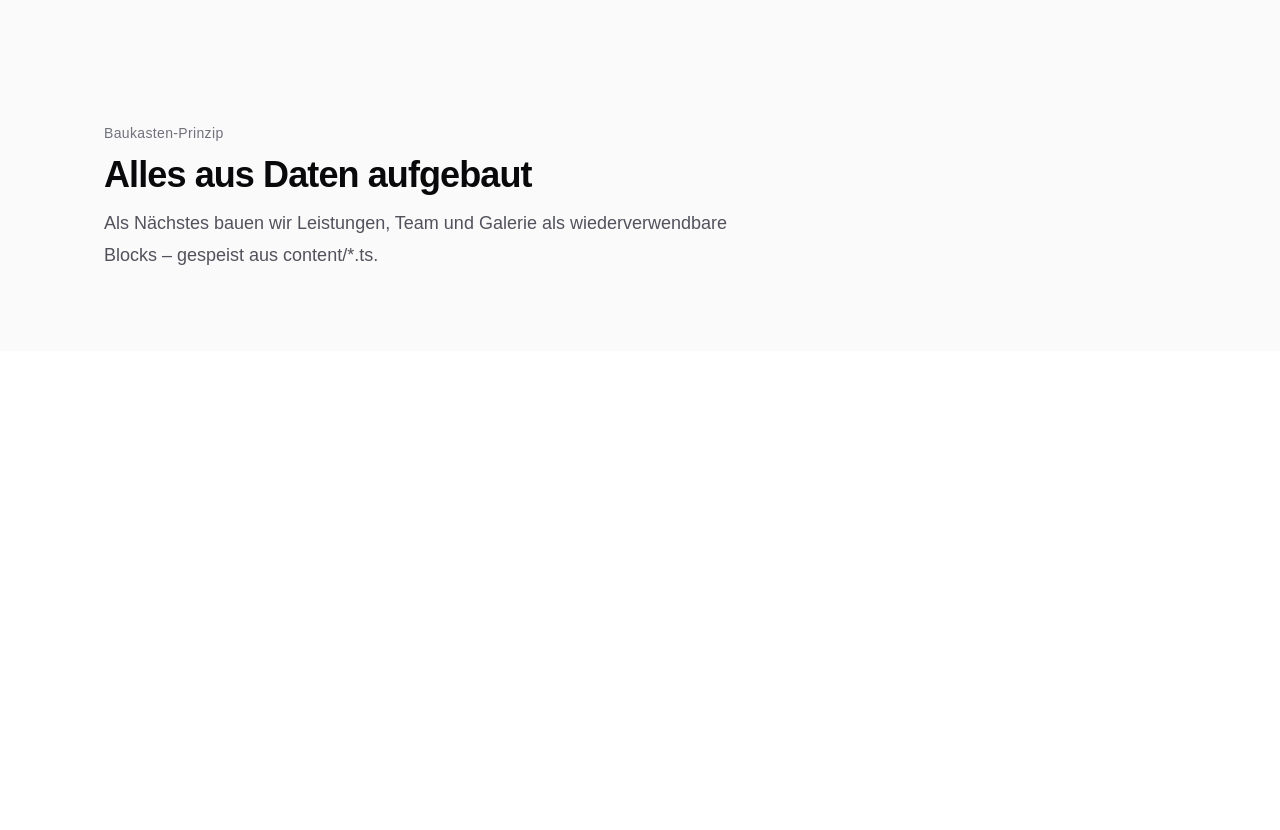
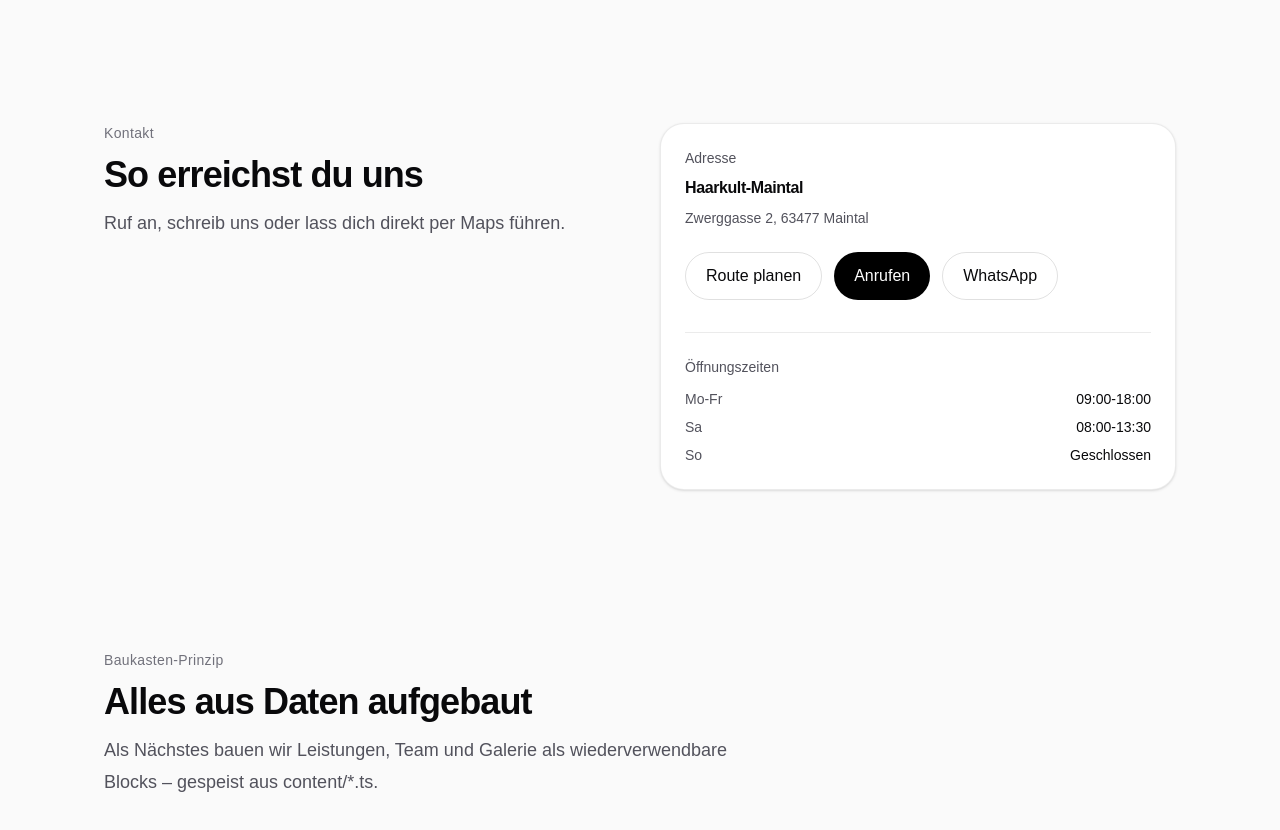
Before and after one commit to thomassge/haarkult, a Next.js app: page / in a window 1280 px wide. Shown: the part 4220-5050 px from the top of the page. Before the commit the page ends 4571 px from the top, so only its background shows below. Built offline with nearby package versions, Linux system fonts and the light colour scheme.

Commit message:
milestone1: add contact block with maps + actions

```diff
--- a/app/page.tsx
+++ b/app/page.tsx
@@ -7,6 +7,7 @@ import { Button } from "@/components/ui/button";
 import { ServicesGrid } from "@/components/blocks/services-grid";
 import { TeamGrid } from "@/components/blocks/team-grid";
 import { GalleryGrid } from "@/components/blocks/gallery-grid";
+import { ContactBlock } from "@/components/blocks/contact";
 
 export default function Home() {
   const addressLine = `${site.address.street}, ${site.address.zip} ${site.address.city}`;
@@ -76,6 +77,7 @@ export default function Home() {
         <ServicesGrid />
         <TeamGrid />
         <GalleryGrid />
+        <ContactBlock />
 
         <Section>
           <Container>
--- /dev/null
+++ b/components/blocks/contact.tsx
@@ -0,0 +1,76 @@
+import { site } from "@/content/site";
+import { Container } from "@/components/ui/container";
+import { Section } from "@/components/ui/section";
+import { Heading } from "@/components/ui/heading";
+import { Button } from "@/components/ui/button";
+import { mapsHref, telHref, whatsappHref } from "@/lib/links";
+
+export function ContactBlock() {
+  const addressLine = `${site.address.street}, ${site.address.zip} ${site.address.city}`;
+
+  return (
+    <Section className="pb-24">
+      <Container>
+        <div className="grid gap-10 md:grid-cols-2 md:items-start">
+          <Heading
+            eyebrow="Kontakt"
+            title="So erreichst du uns"
+            subtitle="Ruf an, schreib uns oder lass dich direkt per Maps führen."
+          />
+
+          <div className="rounded-3xl border border-black/[.08] bg-white p-6 shadow-sm dark:border-white/[.12] dark:bg-zinc-950">
+            <div className="space-y-2">
+              <p className="text-sm font-medium text-zinc-600 dark:text-zinc-300">
+                Adresse
+              </p>
+              <p className="text-base font-semibold tracking-tight">
+                {site.name}
+              </p>
+              <p className="text-sm text-zinc-600 dark:text-zinc-300">
+                {addressLine}
+              </p>
+            </div>
+
+            <div className="mt-6 flex flex-col gap-3 sm:flex-row">
+              <Button href={mapsHref(addressLine)} variant="secondary" external>
+                Route planen
+              </Button>
+              <Button href={telHref(site.phone)} variant="primary" external>
+                Anrufen
+              </Button>
+              {site.whatsapp && (
+                <Button
+                  href={whatsappHref(
+                    site.whatsapp,
+                    `Hi! Ich würde gern einen Termin bei ${site.name} machen.`
+                  )}
+                  variant="secondary"
+                  external
+                >
+                  WhatsApp
+                </Button>
+              )}
+            </div>
+
+            {/* Öffnungszeiten kompakt (ruhig, nicht dominant) */}
+            <div className="mt-8 border-t border-black/[.08] pt-6 dark:border-white/[.12]">
+              <p className="text-sm font-medium text-zinc-600 dark:text-zinc-300">
+                Öffnungszeiten
+              </p>
+              <ul className="mt-3 space-y-2 text-sm">
+                {site.openingHours.map((row) => (
+                  <li key={row.label} className="flex justify-between">
+                    <span className="text-zinc-600 dark:text-zinc-300">
+                      {row.label}
+                    </span>
+                    <span className="font-medium">{row.hours}</span>
+                  </li>
+                ))}
+              </ul>
+            </div>
+          </div>
+        </div>
+      </Container>
+    </Section>
+  );
+}
```
